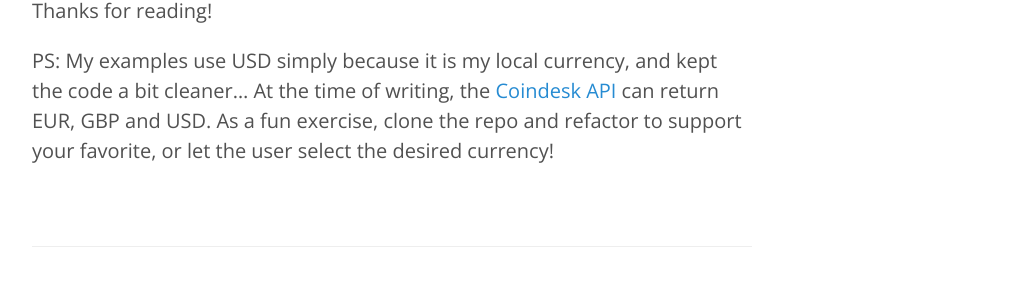
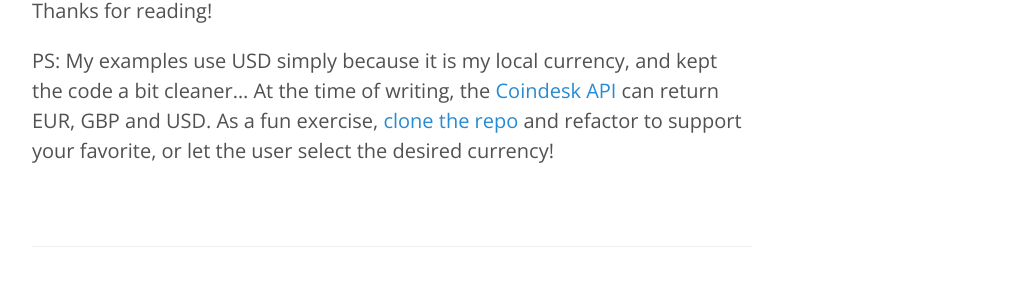
Before and after one commit to deadlysyn/blog, a Jekyll site: the page built from _posts/2018-02-21-TMTOWTGI.md, in a window 1280 px wide and 900 px high, scrolled down 6252 px. Shown: the part 372-674 px from the top of the window, without its empty margins (248-1276 px from the left). Built offline with Jekyll 4.4.1, drawn with Linux system fonts in a browser that asks for light colours; part of the change alters nothing that is shown.

```diff
--- a/_posts/2018-02-21-TMTOWTGI.md
+++ b/_posts/2018-02-21-TMTOWTGI.md
@@ -187,4 +187,4 @@ Last but not least, I want to give a very loud shout out to [Udemy's _Advanced W
 
 Thanks for reading!
 
-PS: My examples use USD simply because it is my local currency, and kept the code a bit cleaner... At the time of writing, the [Coindesk API](https://www.coindesk.com/api) can return EUR, GBP and USD. As a fun exercise, clone the repo and refactor to support your favorite, or let the user select the desired currency!
+PS: My examples use USD simply because it is my local currency, and kept the code a bit cleaner... At the time of writing, the [Coindesk API](https://www.coindesk.com/api) can return EUR, GBP and USD. As a fun exercise, [clone the repo](https://github.com/deadlysyn/bitcoinGetter) and refactor to support your favorite, or let the user select the desired currency!
```
